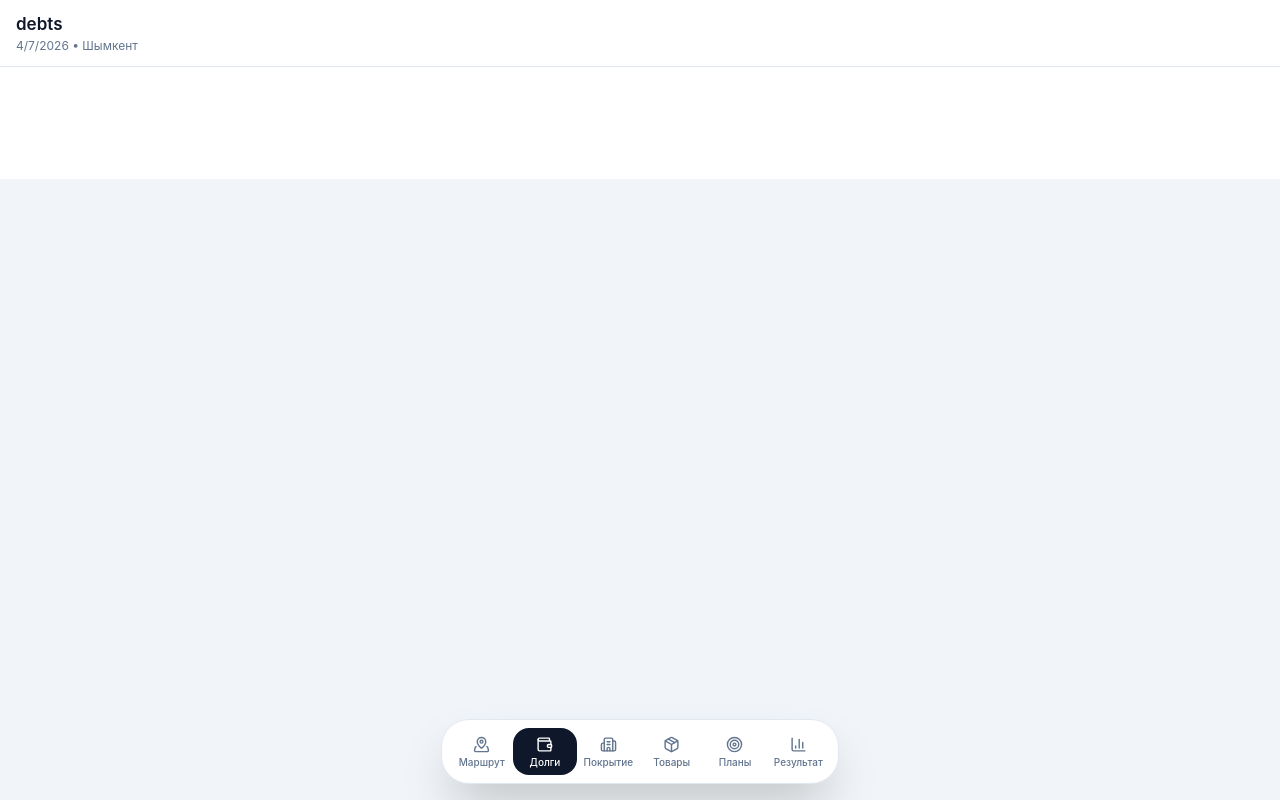
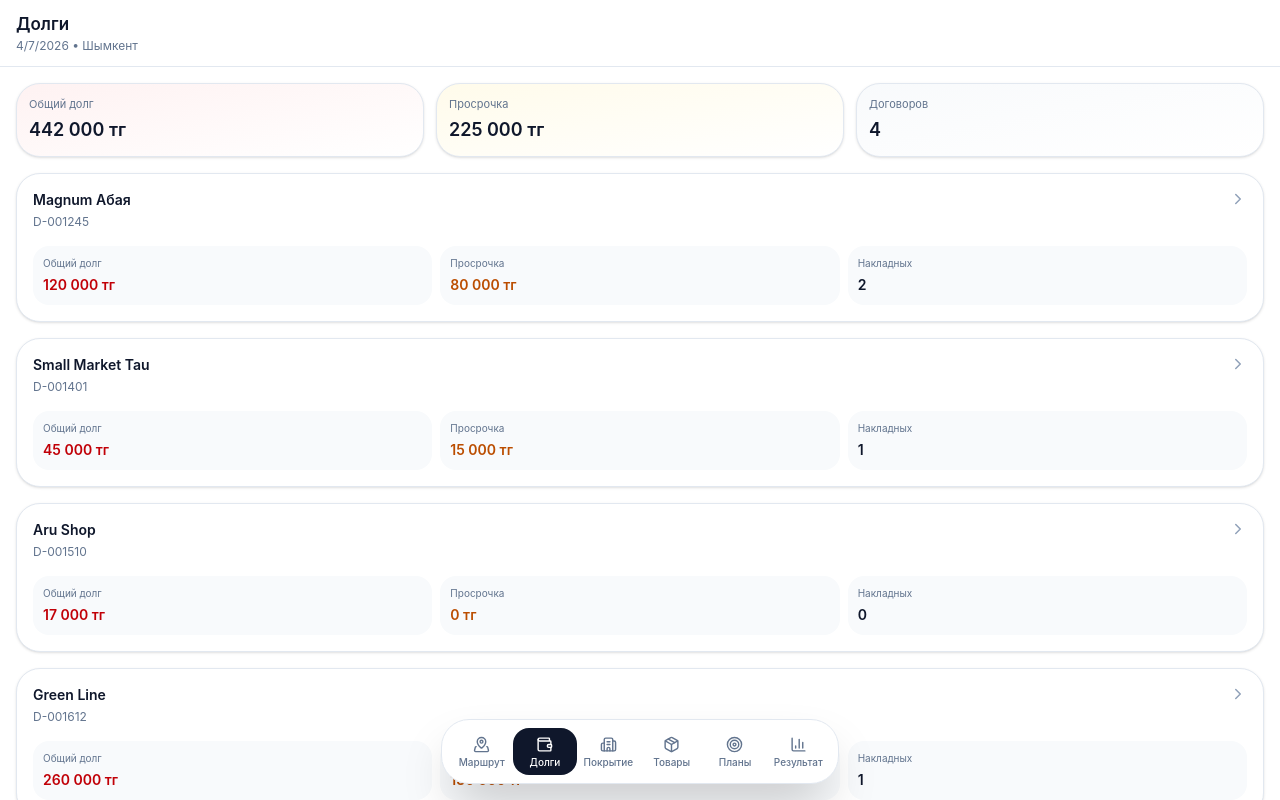
Before and after one commit to akambetov/sales-app, a React (Vite) app: page / in a window 1280 px wide. Both pictures are taken after a click on the button "Долги". Shown: the top 800 px of the page. Built offline with nearby package versions, Linux system fonts and the light colour scheme.

Commit message:
feat: debts page

```diff
--- /dev/null
+++ b/src/pages/debts/index.ts
@@ -0,0 +1,5 @@
+import { lazy } from 'react'
+
+export const debtsPage = {
+  Component: lazy(() => import('./page'))
+}
--- /dev/null
+++ b/src/pages/debts/page.tsx
@@ -0,0 +1,73 @@
+import { ChevronRight } from 'lucide-react'
+
+import { Card, Header, Spinner } from '@components'
+import { useInvoicesQuery, useStoresQuery } from '@queries'
+import { money } from '@utils'
+
+import { MetricCard } from '../sales-agent-route/components/metric-card'
+
+const DebtsPage = () => {
+  const { data: stores, isLoading } = useStoresQuery()
+  const { data: invoices, isLoading: isInvoicesLoading } = useInvoicesQuery()
+
+  const isDataLoading = isLoading || isInvoicesLoading
+
+  if (isDataLoading || !stores || !invoices) {
+    return <Spinner fullscreen />
+  }
+
+  const debtStores = stores.filter((s) => s.debt > 0)
+
+  return (
+    <div className="pb-28">
+      <Header title="Долги" />
+      <div className="space-y-4 px-4 py-4">
+        <div className="grid grid-cols-3 gap-3">
+          <MetricCard
+            label="Общий долг"
+            value={money(debtStores.reduce((s, x) => s + x.debt, 0))}
+            tone="red"
+          />
+          <MetricCard
+            label="Просрочка"
+            value={money(debtStores.reduce((s, x) => s + x.overdueDebt, 0))}
+            tone="amber"
+          />
+          <MetricCard label="Договоров" value={`${debtStores.length}`} />
+        </div>
+        {debtStores.map((store) => (
+          <Card key={store.id} className="cursor-pointer p-4" onClick={() => {}}>
+            {/* <Card key={store.id} className="cursor-pointer p-4" onClick={() => { setSelectedDebtStoreId(store.id); setPage("debtInvoices"); }}> */}
+            <div className="flex items-start justify-between gap-3">
+              <div>
+                <div className="text-sm font-semibold text-slate-900">{store.name}</div>
+                <div className="mt-1 text-xs text-slate-500">{store.contractNo}</div>
+              </div>
+              <ChevronRight className="text-slate-400" size={18} />
+            </div>
+            <div className="mt-4 grid grid-cols-3 gap-2">
+              <div className="rounded-2xl bg-slate-50 p-2.5">
+                <div className="text-[10px] text-slate-500">Общий долг</div>
+                <div className="mt-1 text-sm font-semibold text-red-700">{money(store.debt)}</div>
+              </div>
+              <div className="rounded-2xl bg-slate-50 p-2.5">
+                <div className="text-[10px] text-slate-500">Просрочка</div>
+                <div className="mt-1 text-sm font-semibold text-amber-700">
+                  {money(store.overdueDebt)}
+                </div>
+              </div>
+              <div className="rounded-2xl bg-slate-50 p-2.5">
+                <div className="text-[10px] text-slate-500">Накладных</div>
+                <div className="mt-1 text-sm font-semibold text-slate-900">
+                  {invoices.filter((i) => i.storeId === store.id && i.balance > 0).length}
+                </div>
+              </div>
+            </div>
+          </Card>
+        ))}
+      </div>
+    </div>
+  )
+}
+
+export default DebtsPage
--- a/src/pages/index.ts
+++ b/src/pages/index.ts
@@ -5,3 +5,5 @@
 export { storeDetailsPage } from './store-details'
 
 export { visitStepsPage } from './visit-steps'
+
+export { debtsPage } from './debts'
--- a/src/pages/sales-agent-route/sales-agent-route.tsx
+++ b/src/pages/sales-agent-route/sales-agent-route.tsx
@@ -3,11 +3,11 @@
 
 import { Header, Avatar, Card } from '@components'
 import { useUser } from '@contexts'
+import { useStoresQuery } from '@queries'
 import { useVisitContext } from '@store'
 import { cn } from '@utils'
 
 import { Metrics, RouteStatsFilter, StoreCards, StoreCardsSkeleton } from './components'
-import { useStoresQuery } from './query'
 
 import type { IRouteStats } from './@types'
 import type { IStore } from '@types'
--- a/src/queries/index.ts
+++ b/src/queries/index.ts
@@ -1 +1,5 @@
+export { useStoresQuery } from './use-stores'
+
 export { useStoreByIdQuery } from './use-store-by-id'
+
+export { useInvoicesQuery } from './use-invoices'
--- /dev/null
+++ b/src/queries/use-invoices.ts
@@ -0,0 +1,14 @@
+import { useQuery } from '@tanstack/react-query'
+
+import { invoicesSeed } from '@seeds'
+import { fakeNetwork } from '@utils'
+
+export const useInvoicesQuery = () =>
+  useQuery({
+    queryKey: ['invoices'],
+    queryFn: async () => {
+      const { data } = await fakeNetwork({ response: { data: { invoices: invoicesSeed } } })
+
+      return data.invoices
+    }
+  })
--- a/src/pages/sales-agent-route/query.ts
+++ b/src/queries/use-stores.ts
@@ -5,12 +5,12 @@
 
 import type { IStore } from '@types'
 
-export const useStoresQuery = ({ onSuccess }: { onSuccess: (data: IStore[]) => void }) =>
+export const useStoresQuery = (params?: { onSuccess: (data: IStore[]) => void }) =>
   useQuery({
     queryKey: ['stores'],
     queryFn: async () => {
       const { data } = await fakeNetwork({ response: { data: { stores: storesSeed } } })
-      onSuccess(data.stores)
+      params?.onSuccess(data.stores)
 
       return data.stores
     }
--- a/src/router.tsx
+++ b/src/router.tsx
@@ -2,7 +2,7 @@
 
 import { Header } from '@components'
 import { PATHS } from '@constants'
-import { rootPage, salesPersonRoutePage, storeDetailsPage, visitStepsPage } from '@pages'
+import { debtsPage, rootPage, salesPersonRoutePage, storeDetailsPage, visitStepsPage } from '@pages'
 
 export const router = createBrowserRouter([
   {
@@ -24,11 +24,7 @@
       },
       {
         path: PATHS.debts,
-        element: (
-          <div className="pb-28">
-            <Header title="debts" />
-          </div>
-        )
+        element: <debtsPage.Component />
       },
       {
         path: PATHS.coverage,
--- a/src/seeds/index.ts
+++ b/src/seeds/index.ts
@@ -3,3 +3,5 @@
 export { orderHistorySeed } from './order-history'
 
 export { productsSeed } from './products'
+
+export { invoicesSeed } from './invoices'
--- /dev/null
+++ b/src/seeds/invoices.ts
@@ -0,0 +1,53 @@
+interface Invoice {
+  id: number
+  storeId: number
+  invoiceNo: string
+  date: string
+  amount: number
+  balance: number
+  dueDate: string
+  status: 'Просрочен' | 'Частично оплачен' | 'Открыт' | 'Закрыт'
+}
+
+export const invoicesSeed: Invoice[] = [
+  {
+    id: 1,
+    storeId: 1,
+    invoiceNo: 'INV-24031',
+    date: '20.03.2026',
+    amount: 80000,
+    balance: 80000,
+    dueDate: '03.04.2026',
+    status: 'Просрочен'
+  },
+  {
+    id: 2,
+    storeId: 1,
+    invoiceNo: 'INV-24118',
+    date: '28.03.2026',
+    amount: 40000,
+    balance: 40000,
+    dueDate: '11.04.2026',
+    status: 'Открыт'
+  },
+  {
+    id: 3,
+    storeId: 3,
+    invoiceNo: 'INV-24152',
+    date: '30.03.2026',
+    amount: 45000,
+    balance: 15000,
+    dueDate: '06.04.2026',
+    status: 'Частично оплачен'
+  },
+  {
+    id: 4,
+    storeId: 5,
+    invoiceNo: 'INV-23987',
+    date: '14.03.2026',
+    amount: 130000,
+    balance: 130000,
+    dueDate: '28.03.2026',
+    status: 'Просрочен'
+  }
+]
```
